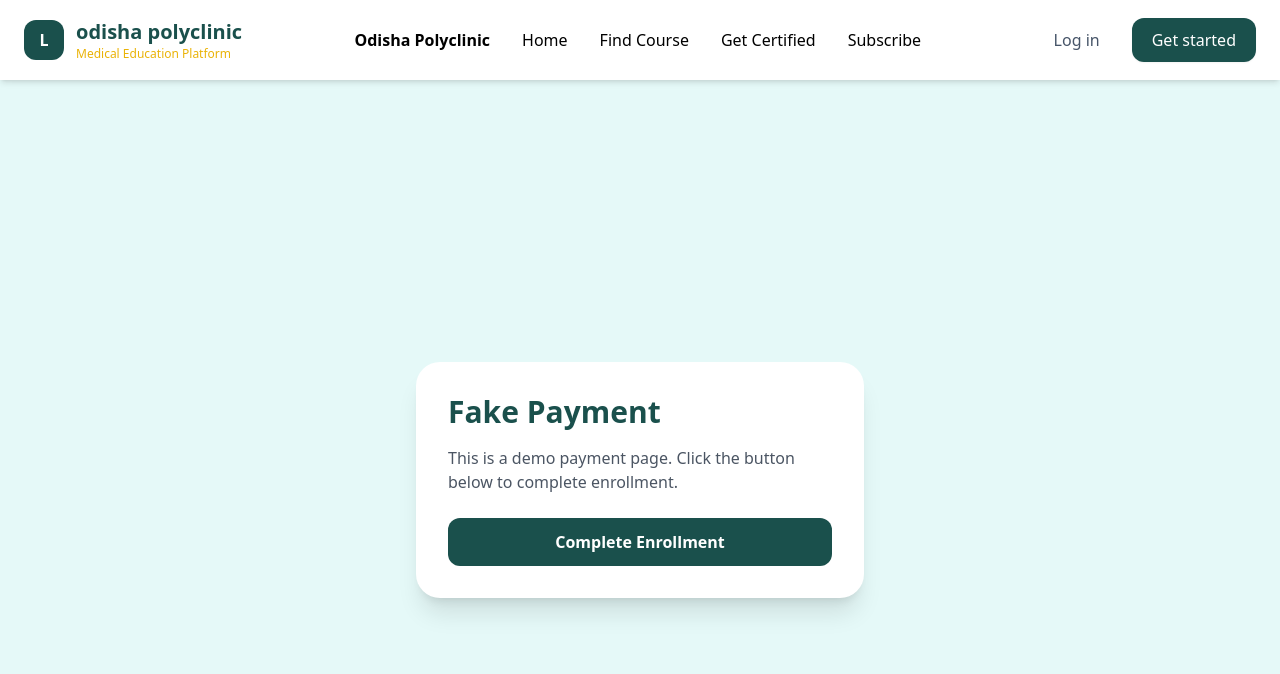
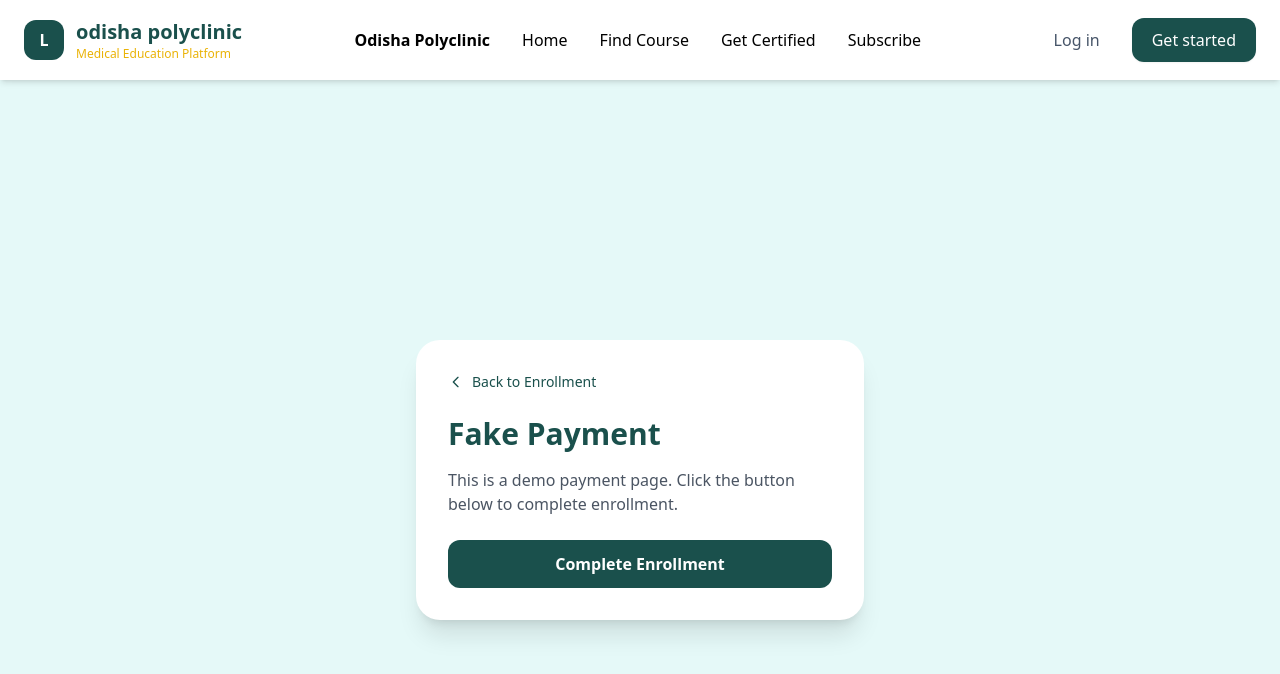
Before and after one commit to enayat-alt/clinic-project, a React (Vite) app in the folder frontend/: page /learning/payment/1 in a window 1280 px wide. Shown: the top 674 px of the page. Built offline with nearby package versions, Linux system fonts and the light colour scheme.

Commit message:
back button

```diff
--- a/frontend/src/features/learning/pages/public/EnrollCourse.jsx
+++ b/frontend/src/features/learning/pages/public/EnrollCourse.jsx
@@ -42,6 +42,47 @@ export default function EnrollCourse() {
   return (
     <div className="min-h-screen bg-gray-50 py-6 md:py-10">
       <div className="max-w-6xl mx-auto px-4 md:px-6">
+        {/* Back Button */}
+        <button
+          onClick={() => navigate(`/learning/course/${courseId}`)}
+          className="
+    inline-flex
+    items-center
+    gap-2
+    mb-6
+    px-4
+    py-2
+    rounded-xl
+    bg-white
+    border border-gray-200
+    shadow-sm
+    text-sm
+    font-medium
+    text-[#1a504c]
+    hover:bg-[#1a504c]
+    hover:text-white
+    hover:border-[#1a504c]
+    hover:shadow-md
+    transition-all
+    duration-200
+  "
+        >
+          <svg
+            xmlns="http://www.w3.org/2000/svg"
+            className="w-4 h-4"
+            fill="none"
+            viewBox="0 0 24 24"
+            stroke="currentColor"
+            strokeWidth={2}
+          >
+            <path
+              strokeLinecap="round"
+              strokeLinejoin="round"
+              d="M15 19l-7-7 7-7"
+            />
+          </svg>
+          Back to Course
+        </button>
         <h1 className="text-3xl md:text-4xl font-bold mb-8">Enroll Course</h1>
 
         <div className="grid lg:grid-cols-2 gap-8">
--- a/frontend/src/features/learning/pages/public/EnrollPage.jsx
+++ b/frontend/src/features/learning/pages/public/EnrollPage.jsx
@@ -5,39 +5,60 @@ export default function EnrollPage() {
   const { courseId } = useParams();
   const navigate = useNavigate();
 
-  const [
-    enrollInCourse,
-    { isLoading },
-  ] = useEnrollInCourseMutation();
+  const [enrollInCourse, { isLoading }] = useEnrollInCourseMutation();
 
   const handleFakePayment = async () => {
     try {
-      const response = await enrollInCourse(
-        courseId
-      ).unwrap();
+      const response = await enrollInCourse(courseId).unwrap();
 
       alert(response.message);
 
       navigate("/learning/dashboard");
     } catch (error) {
-      alert(
-        error?.data?.message ||
-          "Enrollment failed"
-      );
+      alert(error?.data?.message || "Enrollment failed");
     }
   };
 
   return (
     <div className="min-h-screen bg-[#e5f9f8] flex items-center justify-center px-6">
       <div className="bg-white p-8 rounded-3xl shadow-xl w-full max-w-md">
+        {/* Back Button */}
+        <button
+          onClick={() => navigate(`/learning/enroll/${courseId}`)}
+          className="
+      inline-flex
+      items-center
+      gap-2
+      mb-6
+      text-sm
+      font-medium
+      text-[#1a504c]
+      hover:text-black
+      transition
+    "
+        >
+          <svg
+            xmlns="http://www.w3.org/2000/svg"
+            className="w-4 h-4"
+            fill="none"
+            viewBox="0 0 24 24"
+            stroke="currentColor"
+            strokeWidth={2}
+          >
+            <path
+              strokeLinecap="round"
+              strokeLinejoin="round"
+              d="M15 19l-7-7 7-7"
+            />
+          </svg>
+          Back to Enrollment
+        </button>
 
-        <h1 className="text-3xl font-bold text-[#1a504c] mb-4">
-          Fake Payment
-        </h1>
+        <h1 className="text-3xl font-bold text-[#1a504c] mb-4">Fake Payment</h1>
 
         <p className="text-gray-600 mb-6">
-          This is a demo payment page.
-          Click the button below to complete enrollment.
+          This is a demo payment page. Click the button below to complete
+          enrollment.
         </p>
 
         <button
@@ -45,9 +66,7 @@ export default function EnrollPage() {
           disabled={isLoading}
           className="w-full bg-[#1a504c] text-white py-3 rounded-xl font-semibold hover:bg-black transition disabled:opacity-50"
         >
-          {isLoading
-            ? "Processing..."
-            : "Complete Enrollment"}
+          {isLoading ? "Processing..." : "Complete Enrollment"}
         </button>
       </div>
     </div>
```
